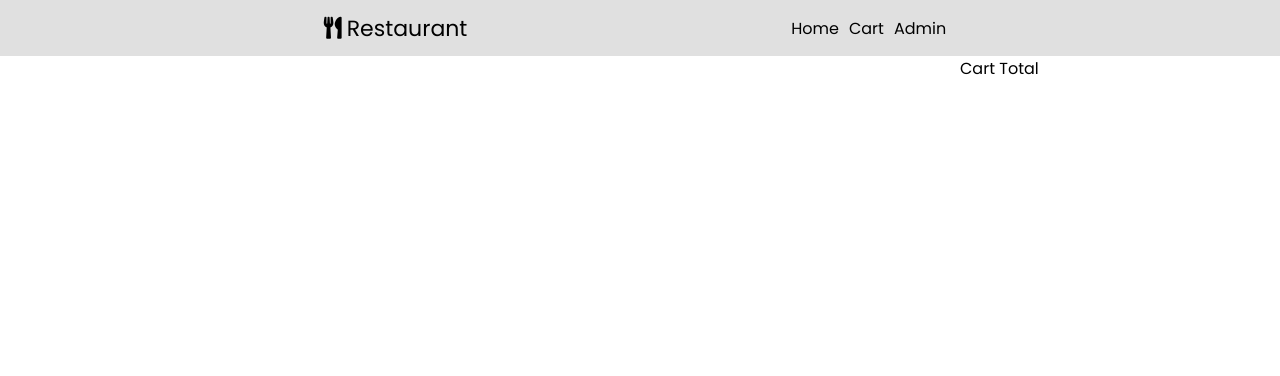
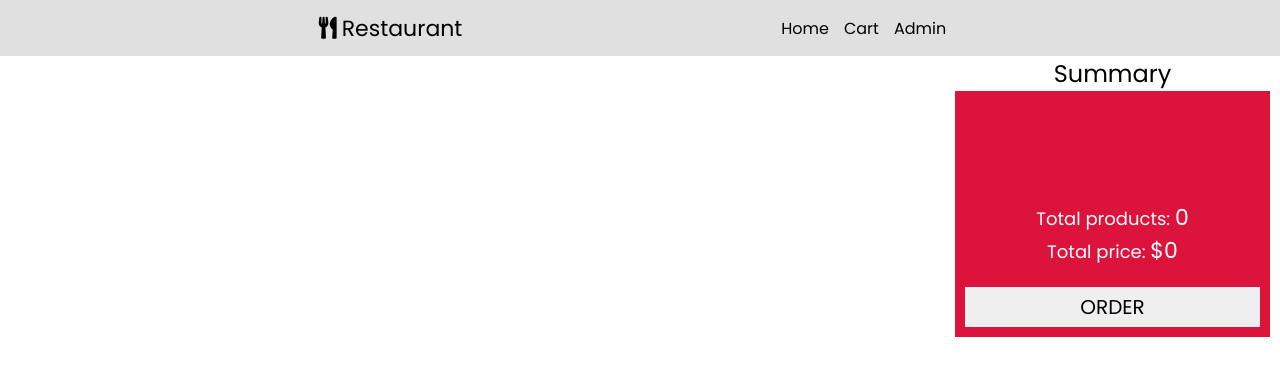
Before and after one commit to TimotijevicVlada/Restaurant_App_React_TS, a React (Create React App) app: page /cart in a window 1280 px wide. Shown: the top 376 px of the page. Built offline with nearby package versions, Linux system fonts and the light colour scheme.

Commit message:
Cart summary added

```diff
--- a/src/components/Cart.tsx
+++ b/src/components/Cart.tsx
@@ -4,7 +4,7 @@ import { FoodProps } from '../context/Context';
 
 const Cart = () => {
 
-    const { cart, setCart } = useContext(ProductsContext);
+    const { cart, setCart, totalPrice, totalQuantity } = useContext(ProductsContext);
 
     const handleDelete = (item: FoodProps) => {
         const deleted = cart.filter(elem => elem.name !== item.name);
@@ -30,6 +30,7 @@ const Cart = () => {
                     <div className='cart_item' key={index}>
                         <img className='item_img' src={item.url} alt={item.name} />
                         <span className='item_name'>{item.name}</span>
+                        <span className='item_price'>${item.price}</span>
                         <div className='quantity'>
                             <i onClick={() => handleIncrease(item)} className='fas fa-chevron-up'></i>
                             <span>{item.quantity}</span>
@@ -40,7 +41,12 @@ const Cart = () => {
                 ))}
             </div>
             <div className='cart_total'>
-                Cart Total
+                <h2 className='total_title'>Summary</h2>
+                <div className='total_info'>
+                    <div className='total_products'>Total products: <span>{totalQuantity}</span></div>
+                    <div className='total_price'>Total price: <span>${totalPrice}</span></div>
+                    <button className='order_btn'>ORDER</button>
+                </div>
             </div>
         </div>
     )
--- a/src/components/Navbar.tsx
+++ b/src/components/Navbar.tsx
@@ -1,7 +1,12 @@
-import React from 'react';
+import {useContext} from 'react';
 import { Link } from 'react-router-dom';
+import {ProductsContext} from "../context/Context";
 
 const Navbar = () => {
+
+    const {totalQuantity} = useContext(ProductsContext);
+
+
     return (
         <div className='navbar'>
             <div className='logo'>
@@ -10,7 +15,7 @@ const Navbar = () => {
             </div>
             <div className='menu'>
                 <Link className='link' to="/">Home</Link>
-                <Link className='link' to="/cart">Cart</Link>
+                <Link className='link cart' to="/cart">Cart {totalQuantity > 0 && <span className='total_quantity'>{totalQuantity}</span>} </Link>
                 <Link className='link' to="/admin">Admin</Link>
             </div>
         </div>
--- a/src/components/Products.tsx
+++ b/src/components/Products.tsx
@@ -11,7 +11,7 @@ const Products = () => {
         const exist = cart.find(elem => elem.name === item.name);
         if (exist) {
             setCart(cart.map(elem => elem.name === item.name ?
-                { ...exist, quantity: exist.quantity + 1 } : elem
+                { ...exist, quantity:exist.quantity === 10 ? 10 : exist.quantity + 1 } : elem
             ))
         } else {
             setCart([...cart, { ...item }])
--- a/src/context/Context.tsx
+++ b/src/context/Context.tsx
@@ -12,6 +12,8 @@ type ProductsProps = {
     food: FoodProps[]
     cart: FoodProps[]
     setCart: React.Dispatch<React.SetStateAction<FoodProps[]>>
+    totalQuantity: number
+    totalPrice: number
 }
 
 type ProductsContextProviderProps = {
@@ -24,6 +26,34 @@ export const ProductsContextProvider = ({ children }: ProductsContextProviderPro
 
     const [food, setFood] = useState<FoodProps[]>(products);
     const [cart, setCart] = useState<FoodProps[]>([]);
+    const [totalQuantity, setTotalQuantity] = useState<number>(0);
+    const [totalPrice, setTotalPrice] = useState<number>(0);
+
+    //Print total quantity
+    const printTotalQunatity = () => {
+        let total = 0;
+        cart.map(item => {
+            return (total += item.quantity)
+        })
+        setTotalQuantity(total);
+    }
+
+    useEffect(() => {
+        printTotalQunatity();
+    }, [cart])
+
+    //Print total price
+    const printTotalPrice = () => {
+        let total = 0;
+        cart.map(item => {
+            return (total += item.quantity * item.price);
+        })
+        setTotalPrice(total);
+    }
+
+    useEffect(() => {
+        printTotalPrice();
+    }, [cart])
 
     //Function that get cart food
     const getFoodStorage = () => {
@@ -48,7 +78,7 @@ export const ProductsContextProvider = ({ children }: ProductsContextProviderPro
     }, [saveFoodStorage])
 
     return (
-        <ProductsContext.Provider value={{ food, cart, setCart }}>
+        <ProductsContext.Provider value={{ food, cart, setCart, totalQuantity, totalPrice }}>
             {children}
         </ProductsContext.Provider>
     )
--- a/src/style/App.css
+++ b/src/style/App.css
@@ -37,8 +37,33 @@
 .App .navbar .menu .link {
   color: inherit;
   text-decoration: none;
-  margin-right: 10px;
+  margin-right: 15px;
   cursor: pointer;
+}
+
+.App .navbar .menu .cart {
+  position: relative;
+}
+
+.App .navbar .menu .cart .total_quantity {
+  position: absolute;
+  right: -12px;
+  top: -8px;
+  background-color: crimson;
+  color: white;
+  font-size: 12px;
+  border-radius: 50%;
+  width: 20px;
+  height: 20px;
+  display: -webkit-box;
+  display: -ms-flexbox;
+  display: flex;
+  -webkit-box-pack: center;
+      -ms-flex-pack: center;
+          justify-content: center;
+  -webkit-box-align: center;
+      -ms-flex-align: center;
+          align-items: center;
 }
 
 .App .products {
@@ -141,8 +166,18 @@
   margin-bottom: 5px;
 }
 
-.App .cart .cart_items .cart_item img {
+.App .cart .cart_items .cart_item .item_img {
   width: 200px;
+}
+
+.App .cart .cart_items .cart_item .item_name {
+  font-size: 20px;
+  width: 20%;
+}
+
+.App .cart .cart_items .cart_item .item_price {
+  font-size: 22px;
+  width: 10%;
 }
 
 .App .cart .cart_items .cart_item .quantity {
@@ -163,7 +198,7 @@
 }
 
 .App .cart .cart_items .cart_item .delete {
-  background-color: red;
+  background-color: crimson;
   border: none;
   padding: 5px 10px;
   color: white;
@@ -178,5 +213,49 @@
   -webkit-box-flex: 3;
       -ms-flex: 3;
           flex: 3;
+  padding: 0px 10px;
+}
+
+.App .cart .cart_total .total_title {
+  text-align: center;
+  font-weight: 200;
+}
+
+.App .cart .cart_total .total_info {
+  background-color: crimson;
+  padding: 10px;
+  text-align: center;
+}
+
+.App .cart .cart_total .total_info .total_products {
+  color: white;
+  font-size: 18px;
+  margin-top: 100px;
+}
+
+.App .cart .cart_total .total_info .total_products span {
+  font-size: 22px;
+}
+
+.App .cart .cart_total .total_info .total_price {
+  font-size: 18px;
+  color: white;
+  margin-bottom: 20px;
+}
+
+.App .cart .cart_total .total_info .total_price span {
+  font-size: 22px;
+}
+
+.App .cart .cart_total .total_info .order_btn {
+  width: 100%;
+  font-size: 20px;
+  padding: 5px;
+  border: none;
+  cursor: pointer;
+}
+
+.App .cart .cart_total .total_info .order_btn:hover {
+  background-color: white;
 }
 /*# sourceMappingURL=App.css.map */
--- a/src/style/App.scss
+++ b/src/style/App.scss
@@ -27,8 +27,25 @@
       .link {
         color: inherit;
         text-decoration: none;
-                margin-right: 10px;
+        margin-right: 15px;
         cursor: pointer;
+      }
+      .cart {
+          position: relative;
+          .total_quantity {
+              position: absolute;
+              right: -12px;
+              top: -8px;
+              background-color: crimson;
+              color: white;
+              font-size: 12px;
+              border-radius: 50%;
+              width: 20px;
+              height: 20px;
+              display: flex;
+              justify-content: center;
+              align-items: center;
+          }
       }
     }
   }
@@ -81,7 +98,6 @@
         }
       }
     }
-
   }
   .cart {
     display: flex;
@@ -93,8 +109,16 @@
         align-items: center;
         border-bottom: 1px solid gray;
         margin-bottom: 5px;
-                img {
+        .item_img {
           width: 200px;
+        }
+        .item_name {
+          font-size: 20px;
+          width: 20%;
+        }
+        .item_price {
+          font-size: 22px;
+          width: 10%;
         }
         .quantity {
           display: flex;
@@ -105,7 +129,7 @@
           }
         }
         .delete {
-                    background-color: red;
+          background-color: crimson;
           border: none;
           padding: 5px 10px;
           color: white;
@@ -118,7 +142,42 @@
     }
     .cart_total {
       flex: 3;
+      padding: 0px 10px;
+      .total_title {
+        text-align: center;
+        font-weight: 200;
+      }
+      .total_info {
+        background-color: crimson;
+        padding: 10px;
+        text-align: center;
+        .total_products {
+          color: white;
+          font-size: 18px;
+          margin-top: 100px;
+          span {
+            font-size: 22px;
           }
         }
-
+        .total_price {
+          font-size: 18px;
+          color: white;
+          margin-bottom: 20px;
+          span {
+            font-size: 22px;
           }
+        }
+        .order_btn {
+          width: 100%;
+          font-size: 20px;
+          padding: 5px;
+          border: none;
+          cursor: pointer;
+          &:hover {
+            background-color: white;
+          }
+        }
+      }
+    }
+  }
+}
```
Also changed, not shown: 1 other file (tests, documents, lock files or other folders). Lines whose indentation alone changed are shown as unchanged.
